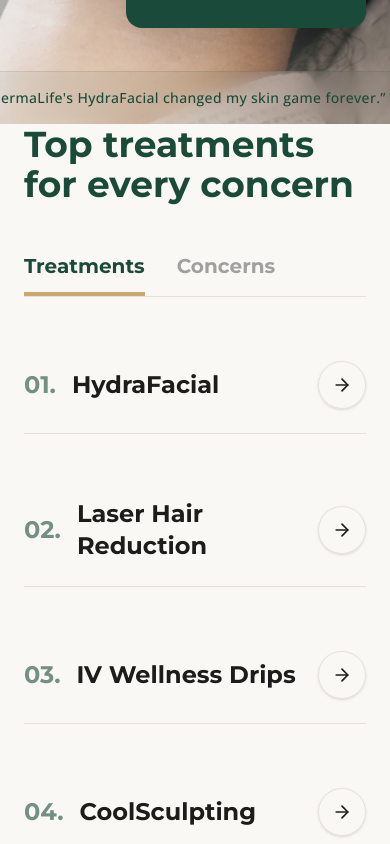
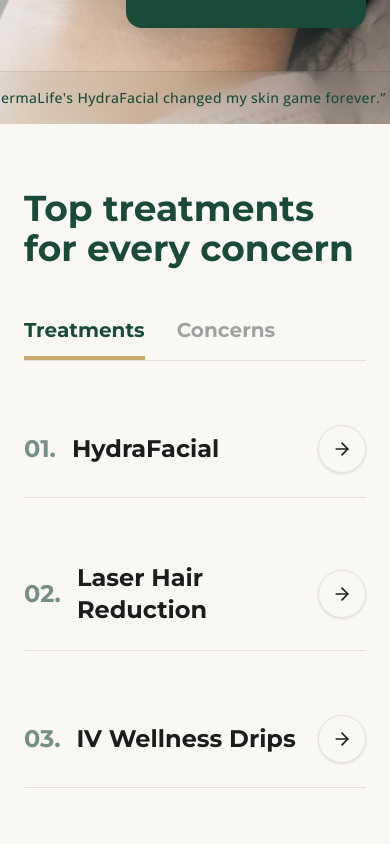
Before and after one commit to raghavluthra10/dermalife-demo, a React (Vite) app: page / in a window 390 px wide. Shown: the part 720-1564 px from the top of the page. Built offline with nearby package versions, Linux system fonts and the light colour scheme.

Commit message:
added padding in section right below hero section

```diff
--- a/src/App.tsx
+++ b/src/App.tsx
@@ -256,7 +256,7 @@ const TopTreatments = () => {
   };
 
   return (
-    <section className="py-spacing-section px-6 bg-brand-cream relative">
+    <section className="py-16 md:py-24 px-6 bg-brand-cream relative">
       <div className="max-w-7xl mx-auto">
         <h2 className="text-4xl md:text-5xl text-brand-green mb-12 font-primary font-bold">Top treatments for every concern</h2>
 
@@ -290,7 +290,7 @@ const TopTreatments = () => {
               {content[activeTab].map((item, i) => (
                 <div
                   key={item}
-                  className="group cursor-pointer"
+                  className="group cursor-pointer transition-transform duration-300 hover:scale-[1.02]"
                 >
                   <div className="flex items-center justify-between border-b border-brand-muted pb-6 group-hover:border-brand-gold transition-colors">
                     <span className="text-2xl font-primary text-brand-green/60 group-hover:text-brand-gold transition-colors font-bold">{item.split('.')[0]}.</span>
```
